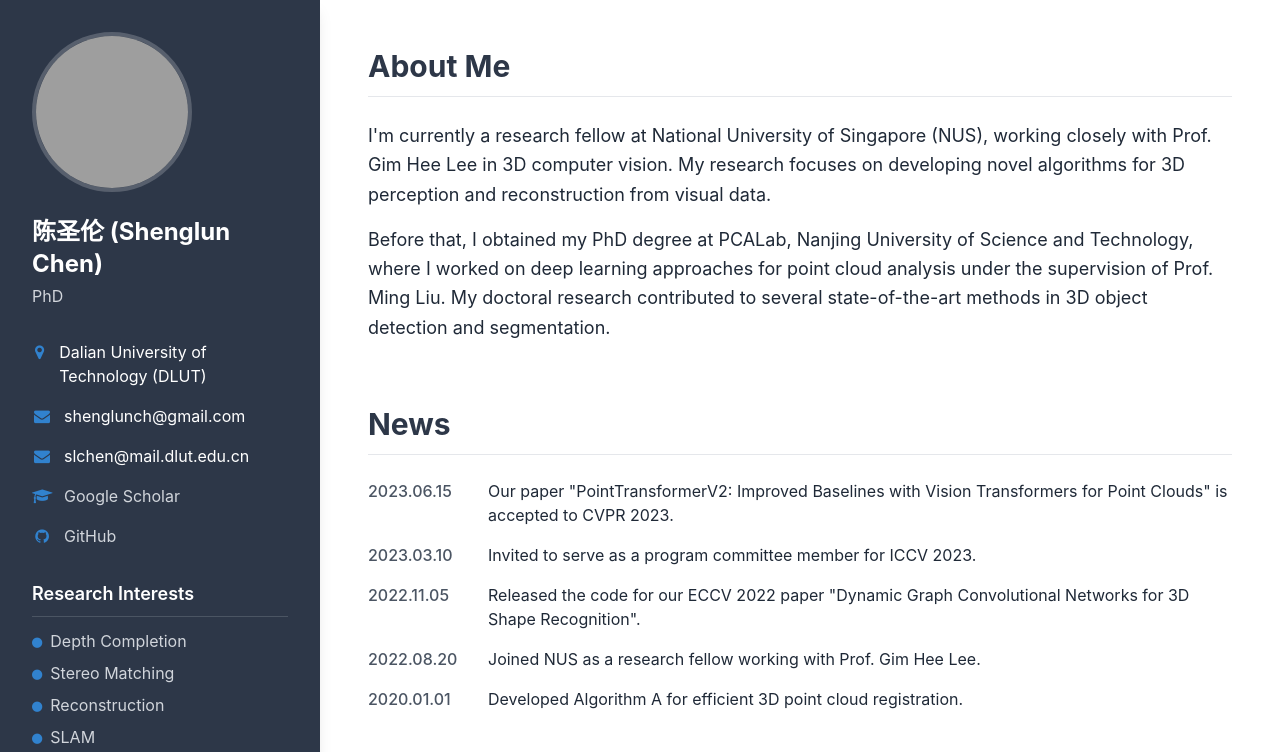
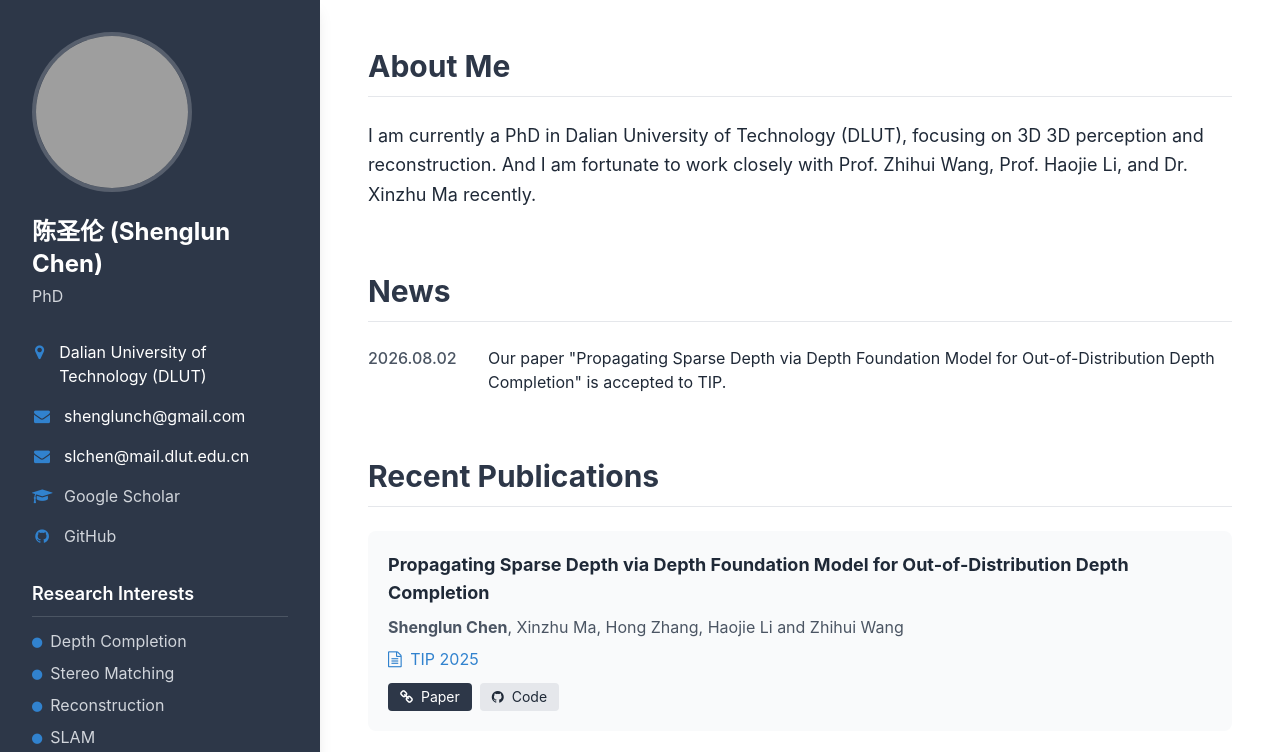
Before and after one commit to shenglunch/shenglunch.github.io, a plain HTML site: page index.html in a window 1280 px wide. Shown: the top 752 px of the page. Drawn offline with nearby package versions, Linux system fonts and the light colour scheme; grey boxes are pictures that could not be loaded.

Commit message:
Update index.html

```diff
--- a/index.html
+++ b/index.html
@@ -109,11 +109,17 @@
             <section id="about" class="mb-16 section-fade">
                 <h2 class="text-3xl font-bold mb-6 text-primary border-b pb-3">About Me</h2>
                 <p class="text-lg leading-relaxed mb-4">
-                    I'm currently a research fellow at National University of Singapore (NUS), working closely with Prof. Gim Hee Lee in 3D computer vision. My research focuses on developing novel algorithms for 3D perception and reconstruction from visual data.
+                    I am currently a PhD in Dalian University of Technology (DLUT), focusing on 3D 3D perception and reconstruction. And I am fortunate to work closely with Prof. Zhihui Wang, Prof. Haojie Li, and Dr. Xinzhu Ma recently.
                 </p>
-                <p class="text-lg leading-relaxed">
+                <!-- <p class="text-lg leading-relaxed">
                     Before that, I obtained my PhD degree at PCALab, Nanjing University of Science and Technology, where I worked on deep learning approaches for point cloud analysis under the supervision of Prof. Ming Liu. My doctoral research contributed to several state-of-the-art methods in 3D object detection and segmentation.
-                </p>
+
+                    Previously, I was a research intern at Tsinghua AIR, where I started studying robotic perception.
+
+                    I am an active member of AnySyn3D, a non-profit research interest group comprising individuals with a strong interest in exploring research problems and cutting-edge technologies in any topics of 3D.
+
+                    I am actively looking for the PhD opportunity in Fall 2025.
+                </p> -->
             </section>
 
             <!-- News Section -->
@@ -121,25 +127,13 @@
                 <h2 class="text-3xl font-bold mb-6 text-primary border-b pb-3">News</h2>
                 <ul class="space-y-4">
                     <li class="flex">
-                        <span class="text-gray-600 font-medium min-w-[120px]">2023.06.15</span>
-                        <span>Our paper "PointTransformerV2: Improved Baselines with Vision Transformers for Point Clouds" is accepted to CVPR 2023.</span>
+                        <span class="text-gray-600 font-medium min-w-[120px]">2026.08.02</span>
+                        <span>Our paper "Propagating Sparse Depth via Depth Foundation Model for Out-of-Distribution Depth Completion" is accepted to TIP.</span>
                     </li>
-                    <li class="flex">
+                    <!-- <li class="flex">
                         <span class="text-gray-600 font-medium min-w-[120px]">2023.03.10</span>
                         <span>Invited to serve as a program committee member for ICCV 2023.</span>
-                    </li>
-                    <li class="flex">
-                        <span class="text-gray-600 font-medium min-w-[120px]">2022.11.05</span>
-                        <span>Released the code for our ECCV 2022 paper "Dynamic Graph Convolutional Networks for 3D Shape Recognition".</span>
-                    </li>
-                    <li class="flex">
-                        <span class="text-gray-600 font-medium min-w-[120px]">2022.08.20</span>
-                        <span>Joined NUS as a research fellow working with Prof. Gim Hee Lee.</span>
-                    </li>
-                    <li class="flex">
-                        <span class="text-gray-600 font-medium min-w-[120px]">2020.01.01</span>
-                        <span>Developed Algorithm A for efficient 3D point cloud registration.</span>
-                    </li>
+                    </li> -->
                 </ul>
             </section>
 
@@ -190,7 +184,7 @@
                             <strong>Shenglun Chen</strong>, Hong Zhang, Xinzhu Ma, Zhihui Wang and Haojie Li
                         </p>
                         <p class="text-accent mb-3">
-                            <i class="fa fa-file-text-o mr-1"></i> TPAMI 2022
+                            <i class="fa fa-file-text-o mr-1"></i> TCSVT 2024
                         </p>
                         <div class="flex flex-wrap gap-2">
                             <a href="https://ieeexplore.ieee.org/document/10415465" class="text-sm bg-primary text-white px-3 py-1 rounded hover:bg-opacity-90 transition-colors" target="_blank">
```
